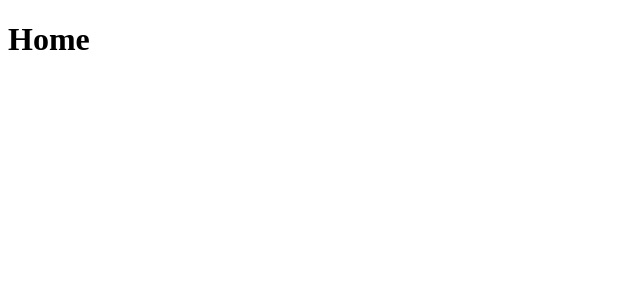
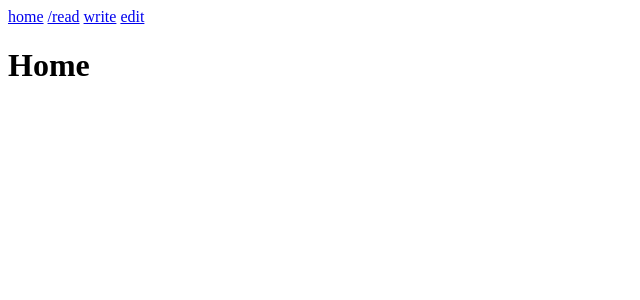
Before and after one commit to csslick/sveltekit-diary-app, a SvelteKit app: page / in a window 1280 px wide. Shown: the top 300 px of the page, without its empty margins (0-640 px from the left). Built offline with nearby package versions, Linux system fonts and the light colour scheme.

Commit message:
74.레이아웃 & slot

```diff
--- /dev/null
+++ b/src/routes/+layout.svelte
@@ -0,0 +1,9 @@
+<header>
+  <nav>
+    <a href="/">home</a>
+    <a href="/read">/read</a>
+    <a href="/write">write</a>
+    <a href="/edit">edit</a>
+  </nav>
+</header>
+<slot />
```
